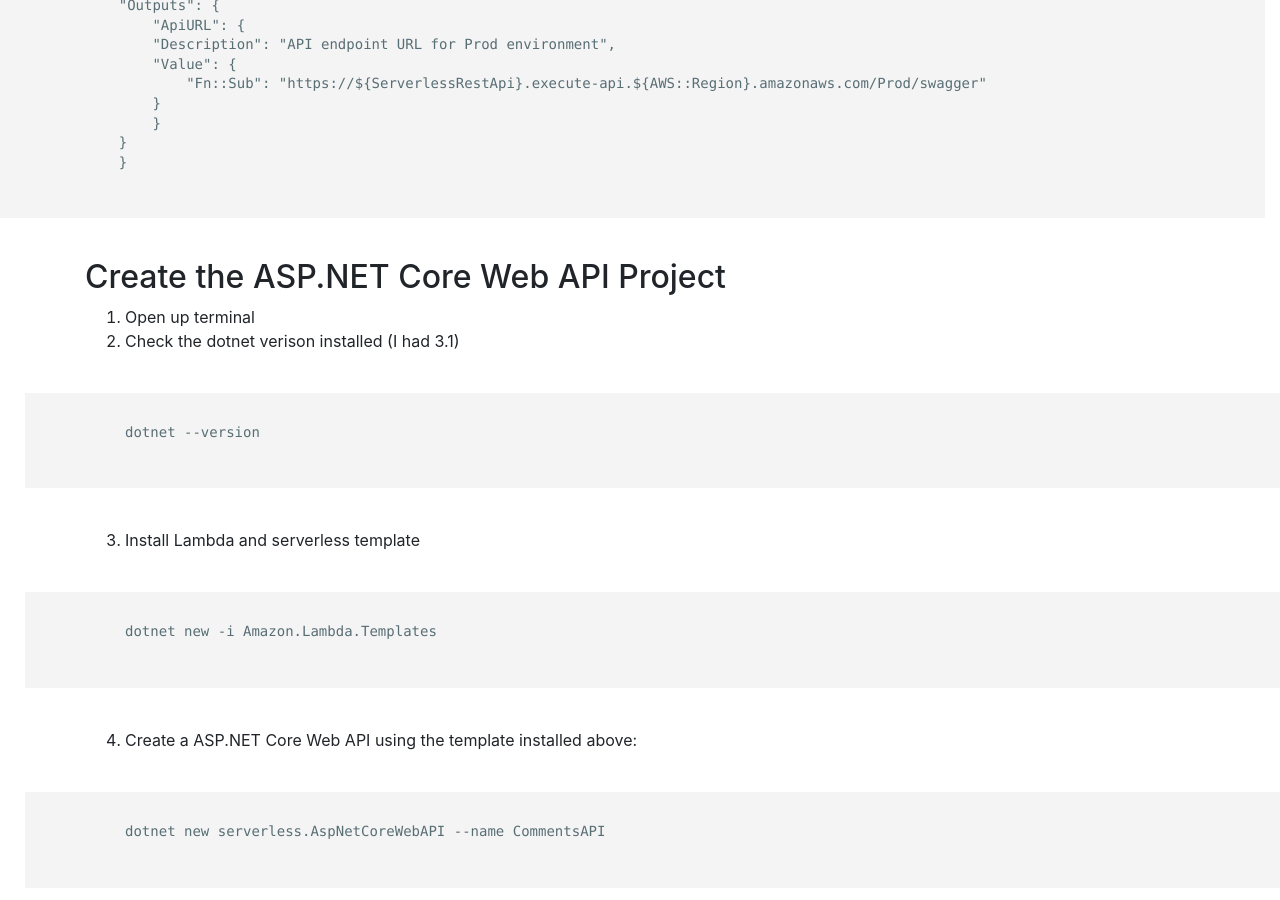
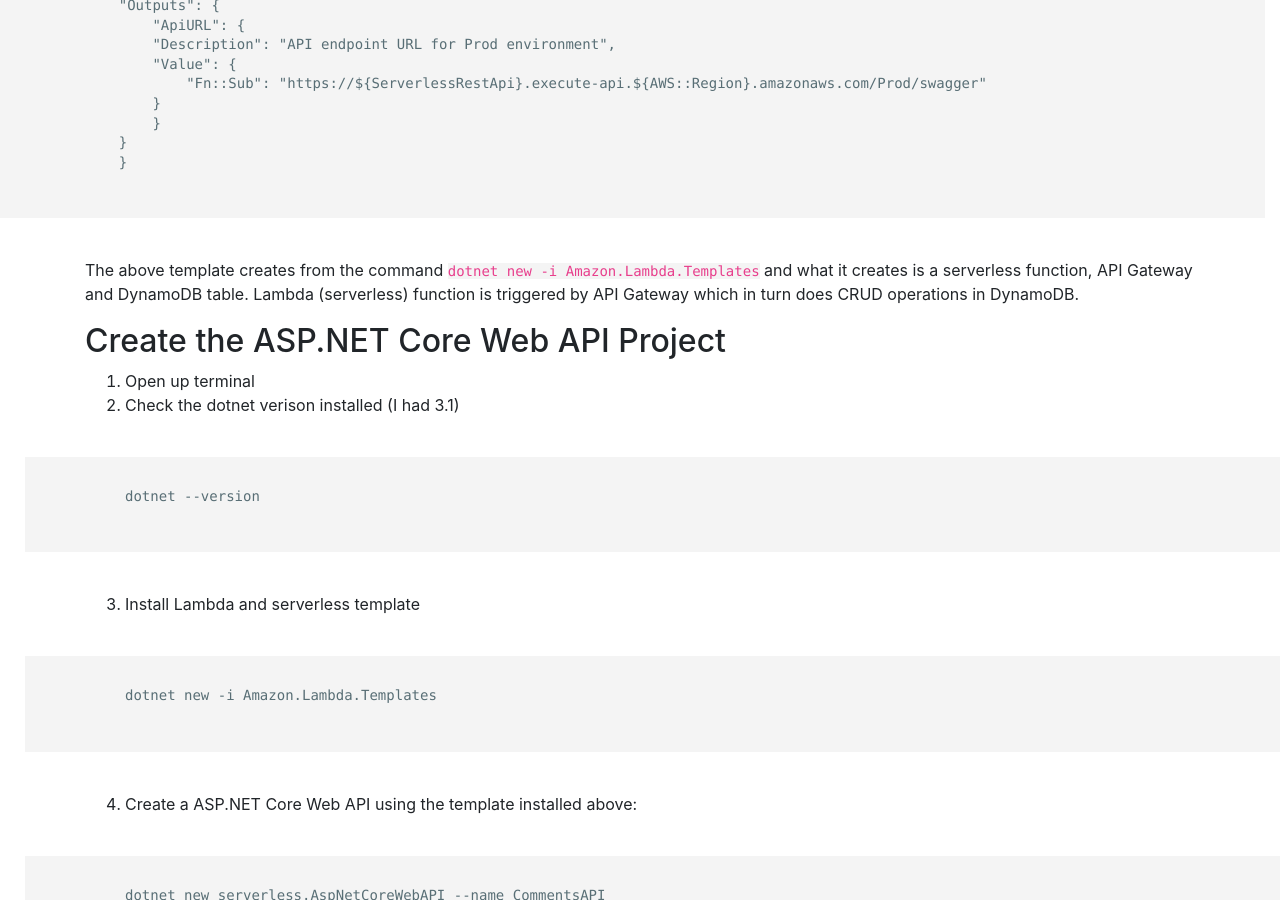
Before and after one commit to zainafzal88/blog, a Jekyll site: the page built from _posts/2020-08-30-commenting-system-blog.md, in a window 1280 px wide and 900 px high, scrolled down 2056 px. Built offline with Jekyll 4.4.1, drawn with Linux system fonts in a browser that asks for light colours.

Commit message:
proof-reading-blog-improvements-part-3

````diff
--- a/_posts/2020-08-30-commenting-system-blog.md
+++ b/_posts/2020-08-30-commenting-system-blog.md
@@ -93,6 +93,9 @@ The below is the template code used to create all the resources needed
     }
     }
 ```
+The above template creates from the command `dotnet new -i Amazon.Lambda.Templates` and what it creates is a serverless function, API Gateway and DynamoDB table.
+Lambda (serverless) function is triggered by API Gateway which in turn does CRUD operations in DynamoDB.
+
 ## Create the ASP.NET Core Web API Project
 1. Open up terminal
 2. Check the dotnet verison installed (I had 3.1)
````
